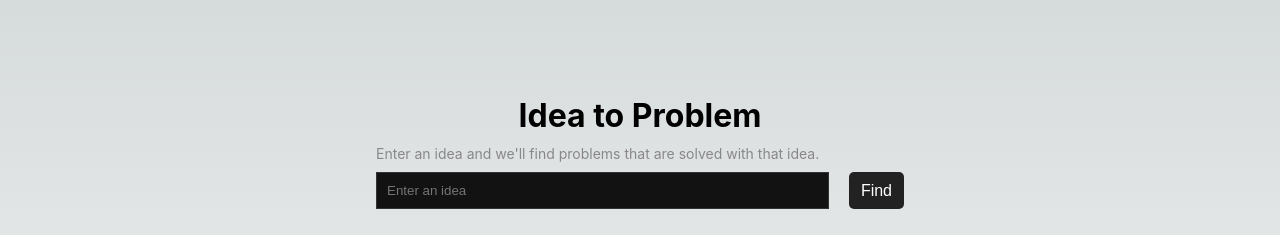
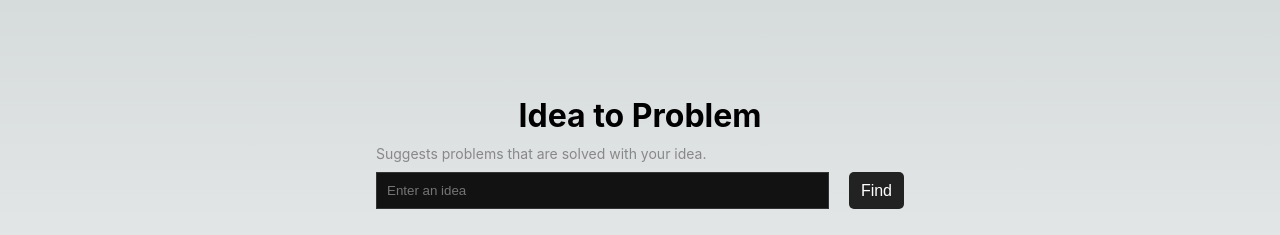
Before and after one commit to nishantrpai/tools.nishu.dev, a Next.js app: page /idea2problem in a window 1280 px wide. Shown: the top 235 px of the page. Built offline with nearby package versions, Linux system fonts and the light colour scheme.

Commit message:
update description

```diff
--- a/pages/idea2problem.js
+++ b/pages/idea2problem.js
@@ -24,7 +24,7 @@ export default function Home() {
     <div className={styles.container}>
       <Head>
         <title>Idea to Problem</title>
-        <meta name="description" content="Generated by create next app" />
+        <meta name="description" content="Suggest problems that are solved with your idea" />
         <link rel="icon" href="/favicon.ico" />
       </Head>
 
@@ -34,7 +34,7 @@ export default function Home() {
         </h1>
 
         <p className={styles.description}>
-          Enter an idea and we'll find problems that are solved with that idea.
+          Suggests problems that are solved with your idea.
         </p>
 
         <div style={{ display: 'flex', width: '100%', fontSize: '12px', gap: '20px'}}>
```
